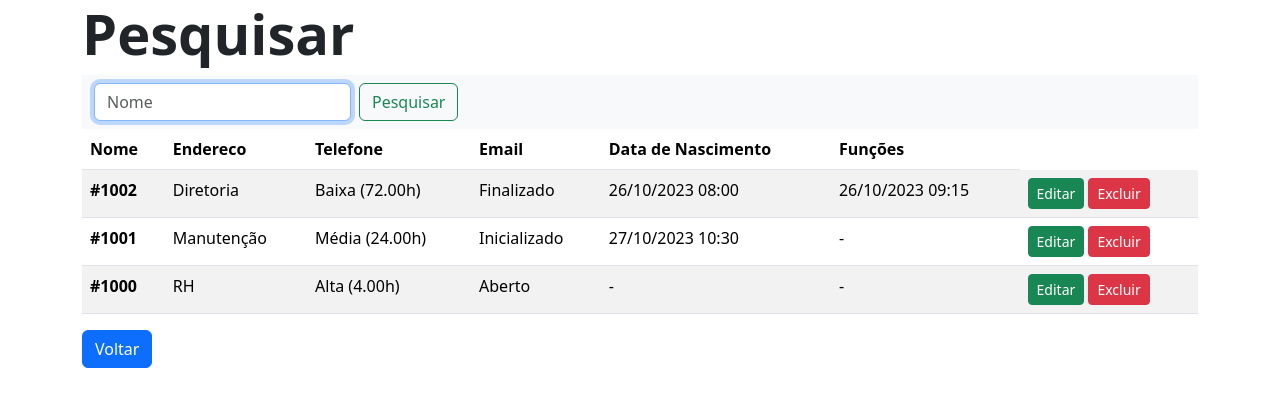
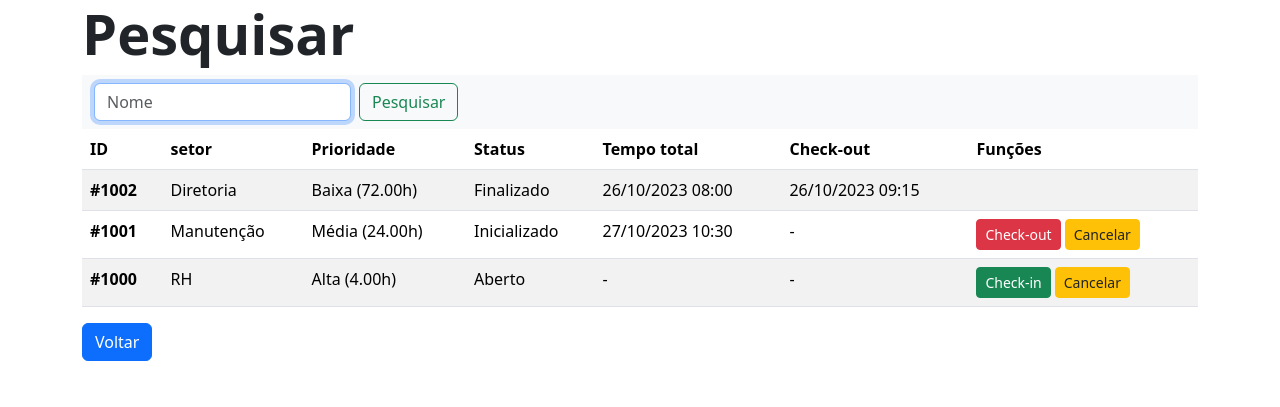
Before and after one commit to Wadls/w5i_gerenciador_de_atendimentos, a PHP site: page /pesquisa.php in a window 1280 px wide. Shown: the top 407 px of the page. Run offline with PHP 8.4, Linux system fonts and the light colour scheme; data comes from the database, SQL or seed files in the repository.

Commit message:
Adição das funções, check-in e check-out, check-in_check-outDAO, adição de Modal para confirmação na Aba pesquisa

```diff
--- a/Requisitos.txt
+++ b/Requisitos.txt
@@ -6,7 +6,7 @@ Operações esperadas:
 
     Cadastro de Setores (Feito)✅
     Cadastro de Prioridades (ex: Baixa, Média, Alta) com tempo estimado em horas ✅
-    Cadastro do Chamado, vinculando ao Setor e à Prioridade (status inicial: "Aberto")
+    Cadastro do Chamado, vinculando ao Setor e à Prioridade (status inicial: "Aberto") ✅
     Atendimento (Check-in): registrar data e hora de início
     • Não pode iniciar um chamado já finalizado ou cancelado
     Finalização (Check-out): registrar data/hora de término e uma breve solução
--- a/daos/chamadoDAO.php
+++ b/daos/chamadoDAO.php
@@ -66,10 +66,26 @@ function listar() {
         $prioridade = $linha['nome_prioridade'] . " (" . $linha['tempo_estimado'] . "h)";
         $status = $linha['status_chamado'];
 
-        // Formatação de Datas: Se for NULL no banco, mostramos um traço "-".
-        // Se tiver data, convertemos para o padrão Brasileiro (Dia/Mês/Ano Hora:Minuto)
+        // Formatação de Datas: Se a data dentro do banco for NULL no banco, então mostro um traço "-".
+        // Se tiver data, prefiro o modelo padrão Brasileiro (Dia/Mês/Ano Hora:Minuto)
         $checkin = $linha['data_checkin'] ? date('d/m/Y H:i', strtotime($linha['data_checkin'])) : '-';
         $checkout = $linha['data_checkout'] ? date('d/m/Y H:i', strtotime($linha['data_checkout'])) : '-';
+       $botoes = "";
+
+        if ($status == "Aberto") {
+            $botoes .= "<a href='#' class='btn btn-success btn-sm me-1' data-bs-toggle='modal' data-bs-target='#modal_confirmar'
+                        onclick=\"prepararModal($id_chamado, 'check-in_chamado.php', 'Confirmar Check-in', 'Deseja realmente iniciar o atendimento do Chamado <b>#$id_chamado</b>?', 'btn-success')\">Check-in</a>";
+        }
+
+        if ($status == "Inicializado") {
+            $botoes .= "<a href='#' class='btn btn-danger btn-sm me-1' data-bs-toggle='modal' data-bs-target='#modal_confirmar'
+                        onclick=\"prepararModal($id_chamado, 'check-out_chamado.php', 'Confirmar Check-out', 'Deseja realmente finalizar o Chamado <b>#$id_chamado</b>?', 'btn-danger')\">Check-out</a>";
+        }
+
+        if ($status == "Aberto" || $status == "Inicializado") {
+            $botoes .= "<a href='#' class='btn btn-warning btn-sm text-dark' data-bs-toggle='modal' data-bs-target='#modal_confirmar'
+                        onclick=\"prepararModal($id_chamado, 'cancelar_chamado.php', 'Cancelar Chamado', 'Tem certeza que deseja cancelar o Chamado <b>#$id_chamado</b>?', 'btn-warning')\">Cancelar</a>";
+        }
 
         // 4. Imprime a linha da tabela (<tr>) com os botões
         echo "
@@ -80,17 +96,34 @@ function listar() {
                 <td>$status</td>
                 <td>$checkin</td>
                 <td>$checkout</td>
-                <td>
-                    <a href='editar_chamado.php?id=$id_chamado' class='btn btn-success btn-sm'>Editar</a>
-
-                    <a href='#' class='btn btn-danger btn-sm' data-bs-toggle='modal' data-bs-target='#modal_confirmar'
-                    onclick=\"get_dados($id_chamado, 'Chamado #$id_chamado')\">Excluir</a>
-                </td>
+                <td>$botoes</td>
             </tr>
         ";
     }
 }
+// $modal = echo
+//     <div class="modal fade" id="modal_confirmar" tabindex="-1" aria-labelledby="exampleModalLabel" aria-hidden="true">
+//         <div class="modal-dialog">
+//             <div class="modal-content">
+//             <div class="modal-header">
+//                 <h5 class="modal-title" id="exampleModalLabel">Confirmação de Exclusão</h5>
+//                 <button type="button" class="btn-close" data-bs-dismiss="modal" aria-label="Close"></button>
+//             </div>
+//             <div class="modal-body">
+//                 <form action="excluir_script.php" method="POST">
+//                     <p>Deseja realmente excluir? <b id="nome_exclusao">Nome da pessoa</b>?</p>
 
+//             </div>
+//             <div class="modal-footer">
+//                     <button type="button" class="btn btn-secondary" data-bs-dismiss="modal">cancelar</button>
+//                     <input type="hidden" name="id" id="cod_pessoa" value="">
+//                     <input type="hidden" name="nome" id="nome_para_msg_exclusao" value="">
+//                     <input type="submit" class="btn btn-danger" value="Confirmar">
+//                 </form>
+//             </div>
+//             </div>
+//         </div>
+//     </div>
 
 
 ?>
--- a/pesquisa.php
+++ b/pesquisa.php
@@ -37,11 +37,12 @@
                 <table class="table table-striped table-hover">
                     <thead>
                     <tr>
-                    <th scope="col">Nome</th>
-                    <th scope="col">Endereco</th>
-                    <th scope="col">Telefone</th>
-                    <th scope="col">Email</th>
-                    <th scope="col">Data de Nascimento</th>
+                    <th scope="col">ID</th>
+                    <th scope="col">setor</th>
+                    <th scope="col">Prioridade</th>
+                    <th scope="col">Status</th>
+                    <th scope="col">Tempo total</th>
+                    <th scope="col">Check-out</th>
                     <th scope="col">Funções</th>
 
 
@@ -64,30 +65,46 @@
             </div>
         </div>
     </div>
-
-
-    <div class="modal fade" id="modal_confirmar" tabindex="-1" aria-labelledby="exampleModalLabel" aria-hidden="true">
+<!--Formatação de um modal em bootstrap, com o objetivo de que o seu design seja total interativo com a função(Checkin, Checkout, Cancelar) -->
+    <div class="modal fade" id="modal_confirmar" tabindex="-1" aria-hidden="true">
         <div class="modal-dialog">
             <div class="modal-content">
                 <div class="modal-header">
-                <h5 class="modal-title" id="exampleModalLabel">Confirmação de Exclusão</h5>
+                    <h5 class="modal-title" id="modal_titulo">Confirmação</h5>
                     <button type="button" class="btn-close" data-bs-dismiss="modal" aria-label="Close"></button>
                 </div>
                 <div class="modal-body">
-                <form action="excluir_script.php" method="POST">
-                    <p>Deseja realmente excluir? <b id="nome_exclusao">Nome da pessoa</b>?</p>
-
+                    <form id="form_modal" action="" method="GET">
+                        <p id="modal_texto">Deseja realmente fazer isso?</p>
                 </div>
                 <div class="modal-footer">
-                    <button type="button" class="btn btn-secondary" data-bs-dismiss="modal">cancelar</button>
-                    <input type="hidden" name="id" id="cod_pessoa" value="">
-                    <input type="hidden" name="nome" id="nome_para_msg_exclusao" value="">
-                    <input type="submit" class="btn btn-danger" value="Confirmar">
+                        <button type="button" class="btn btn-secondary" data-bs-dismiss="modal">Sair</button>
+                        <input type="hidden" name="id" id="id_chamado_modal" value="">
+
+                        <input type="submit" id="btn_confirmar_modal" class="btn btn-primary" value="Confirmar">
                     </form>
                 </div>
             </div>
         </div>
     </div>
+<!--Esse vai ser o único script, que pretendo colocar no código, pois, foi solicitado um código exclusivamente em Php ou C#, essa função que torna o Modal interativo, mas pode ser apagada a qualquer momento, e substituída por uma aba genérica de confirmação -->
+    <script>
+    function prepararModal(id, acao_php, titulo, texto, cor_botao) {
+        // 1. Muda para qual arquivo PHP o formulário vai enviar os dados
+        document.getElementById('form_modal').action = acao_php;
+
+        // 2. Coloca o ID do chamado no input escondido
+        document.getElementById('id_chamado_modal').value = id;
+
+        // 3. Muda o texto do título e do corpo do modal
+        document.getElementById('modal_titulo').innerText = titulo;
+        document.getElementById('modal_texto').innerHTML = texto;
+
+        // 4. Muda a cor do botão de confirmar para combinar com a ação (success, danger, warning)
+        document.getElementById('btn_confirmar_modal').className = 'btn ' + cor_botao;
+    }
+    </script>
+
  <!---
     <script>
         function get_dados(id, nome) {
```
Also changed, not shown: cancelar_chamado.php (added, +18 -0 lines), check-in_chamado.php (added, +36 -0 lines), check-in_script.php (added, +15 -0 lines), check-out_chamado.php (added, +36 -0 lines), check-out_script.php (added, +13 -0 lines), daos/check-in_check-outDAO.php (added, +25 -0 lines). Lines whose indentation alone changed are shown as unchanged.
